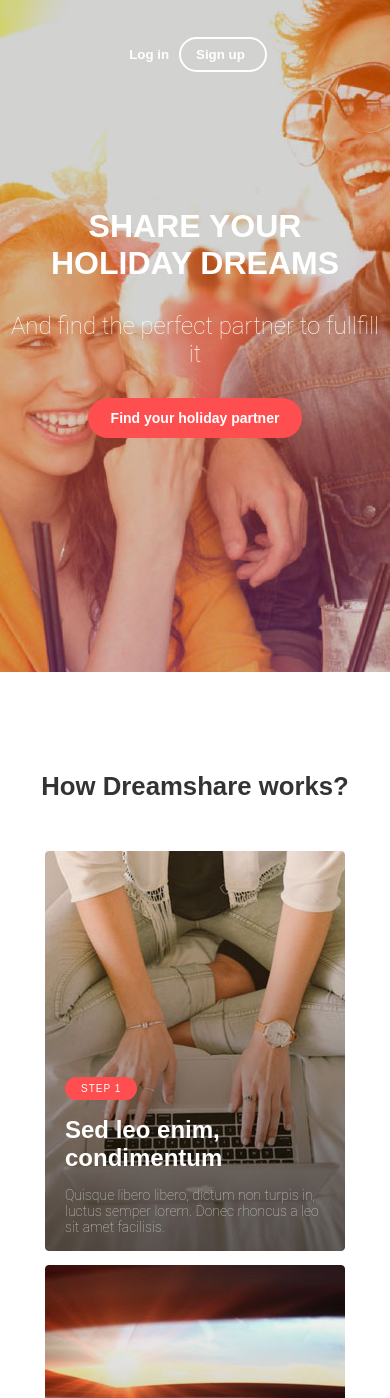
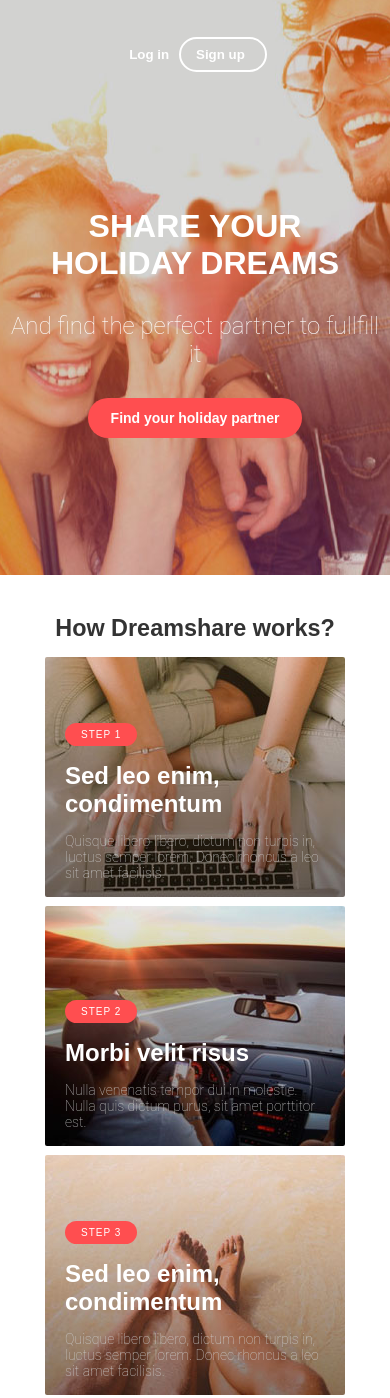
Before and after one commit to IlmirTex/Dreamshare, a plain HTML site: page index.html in a window 390 px wide. Shown: the top 1398 px of the page. Drawn offline with Linux system fonts and the light colour scheme.

Commit message:
fixed adaptive

```diff
--- a/style/style.css
+++ b/style/style.css
@@ -347,6 +347,10 @@ h1,h2,h3,h4,h5,h6 {
     .container {
         width: 750px;
     }
+    .header {
+        padding-left: 15px;
+        padding-right: 15px;
+    }
     .intro {
         background-position: center;
     }
@@ -394,10 +398,14 @@ h1,h2,h3,h4,h5,h6 {
     }
     .intro {
         background-position: center;
+        height: 575px;
     }
     .intro__inner {
         padding-left: 10px;
         padding-right: 10px;
+    }
+    .work-steps {
+        margin-top: 40px;
     }
     .steps{
         display: flex;
@@ -405,10 +413,28 @@ h1,h2,h3,h4,h5,h6 {
         justify-content: center;
         align-items: center;
         width: 100%;
+        margin-top: 10px;
+    }
+    .steps__block {
+      margin-top: -5px;
+    }
+
+    .title-block {
+        font-size: 20px;
     }
     .steps__block img {
         max-width: none;
         margin-top: 10px;
+        height: 240px;
+        width: 300px;
+        object-fit: cover;
+    }
+    .info {
+        margin-top: 50px;
+    }
+
+    .ideas {
+        margin-top: 50px;
     }
     .ideas__block {
         text-align: center;
@@ -473,6 +499,9 @@ h1,h2,h3,h4,h5,h6 {
         flex-direction: column;
         justify-content: center;
     }
+    .discover-ideas {
+        margin-top: 50px;
+    }
     .discover-ideas__nav {
         display: flex;
         flex-direction: column;
```
